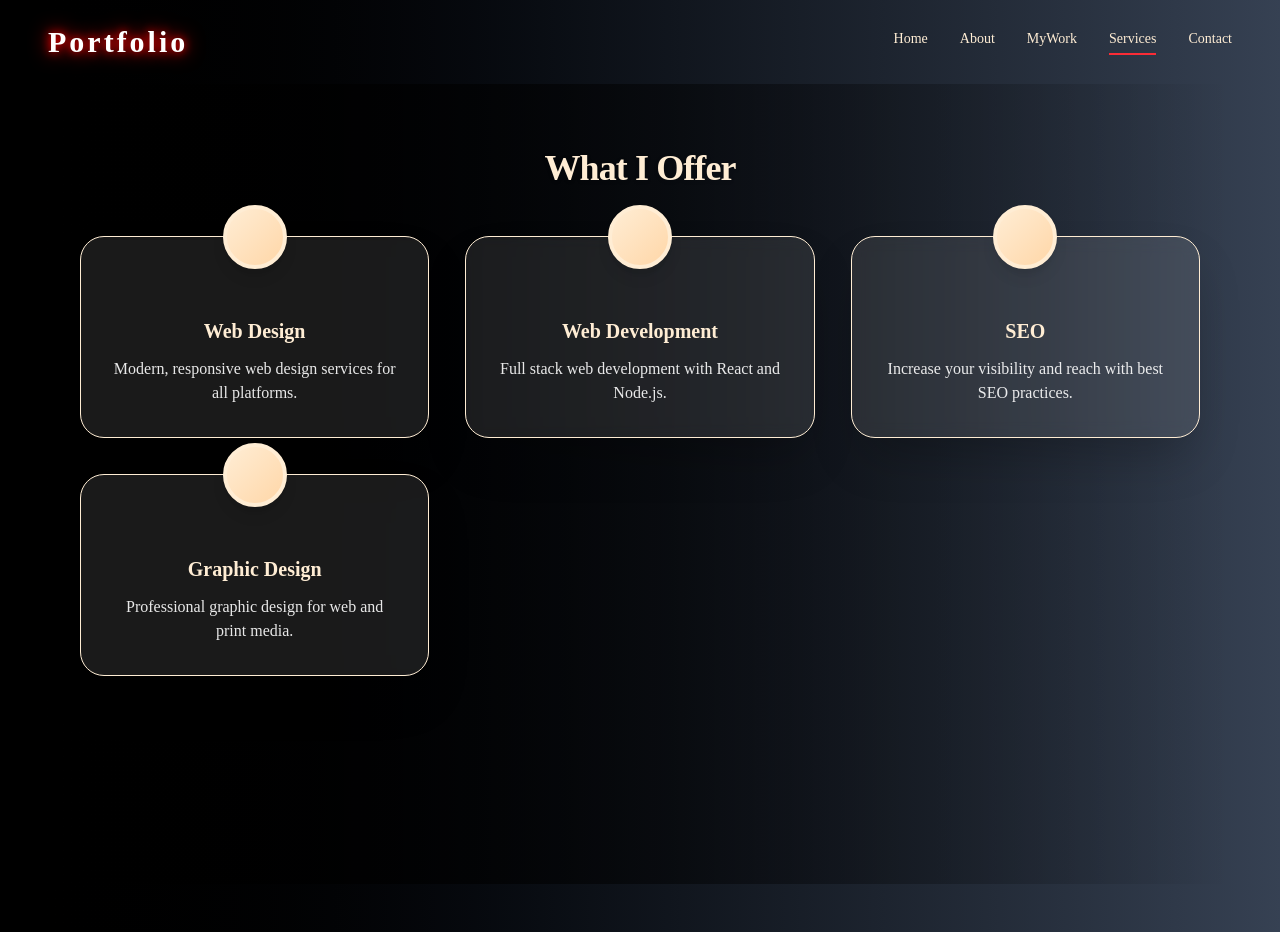
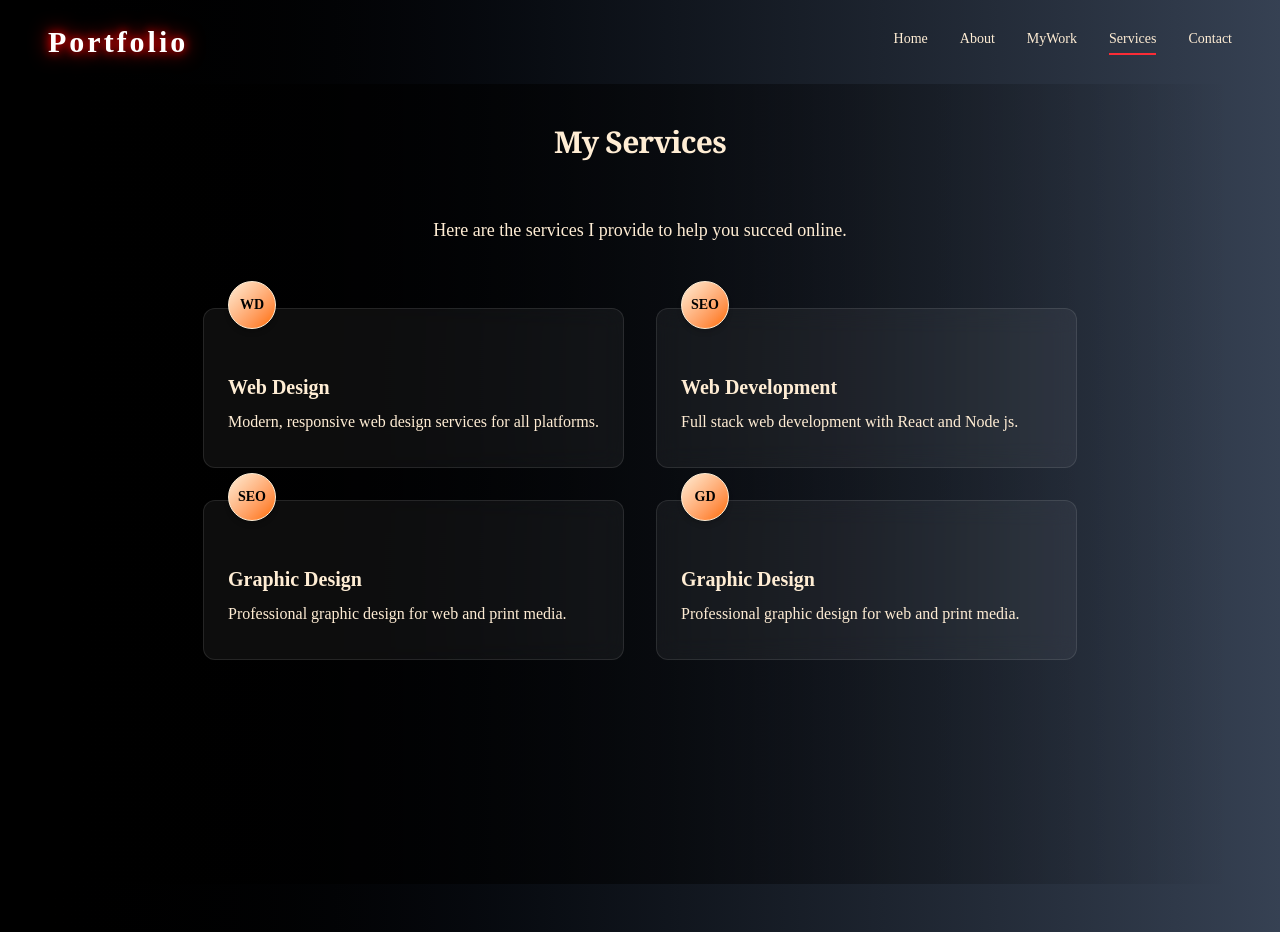
Before and after one commit to Segeramos/Crimson, a React (Vite) app: page /services in a window 1280 px wide. Built offline with nearby package versions, Linux system fonts and the light colour scheme.

Commit message:
improved servixe page

```diff
--- a/src/components/Projects.jsx
+++ b/src/components/Projects.jsx
@@ -406,9 +406,6 @@ const seoProjects = [
 }
 
 
-
-
-
 ];
 
 // ✅ Design Projects
--- a/src/components/Services.jsx
+++ b/src/components/Services.jsx
@@ -1,5 +1,28 @@
-import { services } from "../data";
 import { motion } from "framer-motion";
+
+// 👇 Included right in the file
+const services = [
+  {
+    badge: "WD",
+    title: "Web Design",
+    description: "Modern, responsive web design services for all platforms.",
+  },
+  {
+    badge: "SEO",
+    title: "Web Development",
+    description: "Full stack web development with React and Node js.",
+  },
+  {
+    badge: "SEO",
+    title: "Graphic Design",
+    description: "Professional graphic design for web and print media.",
+  },
+  {
+    badge: "GD",
+    title: "Graphic Design",
+    description: "Professional graphic design for web and print media.",
+  },
+];
 
 const containerVariants = {
   hidden: {},
@@ -11,7 +34,7 @@ const containerVariants = {
 };
 
 const cardVariants = {
-  hidden: { opacity: 0, y: 40, scale: 0.93 },
+  hidden: { opacity: 0, y: 40, scale: 0.95 },
   visible: {
     opacity: 1,
     y: 0,
@@ -19,7 +42,7 @@ const cardVariants = {
     transition: {
       duration: 0.7,
       type: "spring",
-      stiffness: 180,
+      stiffness: 160,
     },
   },
 };
@@ -27,44 +50,53 @@ const cardVariants = {
 const Services = () => {
   return (
     <motion.section
-      className="min-h-screen bg-gradient-to-r from-black py-16 px-4 sm:px-8 text-orange-100 relative"
+      className="min-h-screen flex flex-col bg-gradient-to-r from-black text-orange-100 font-['Karla']"
       initial="hidden"
       whileInView="visible"
       viewport={{ once: true, amount: 0.2 }}
     >
+      {/* Heading */}
       <motion.h2
-        className="text-4xl font-extrabold text-center mb-12 tracking-tight drop-shadow"
+        className="text-5xl md:text-3xl font-serif font-bold text-center mb-4 tracking-tight p-10"
         initial={{ opacity: 0, y: -50 }}
         animate={{ opacity: 1, y: 0 }}
         transition={{ duration: 0.8, delay: 0.2, type: "spring" }}
       >
-        What I Offer
+        My Services
       </motion.h2>
 
+      {/* Subheading */}
+      <motion.p
+        className="text-center text-orange-100 text-lg max-w-xl mx-auto mb-16"
+        initial={{ opacity: 0 }}
+        animate={{ opacity: 1 }}
+        transition={{ duration: 0.6, delay: 0.5 }}
+      >
+        Here are the services I provide to help you succed online.
+      </motion.p>
+
+      {/* Cards */}
       <motion.div
-        className="grid grid-cols-1 sm:grid-cols-2 lg:grid-cols-3 gap-9"
+        className="grid grid-cols-1 sm:grid-cols-2 lg:grid-cols-2 gap-8 max-w-6xl mx-auto"
         variants={containerVariants}
       >
         {services.map((serv, i) => (
           <motion.div
             key={i}
-            className="relative rounded-3xl shadow-2xl bg-white/10 backdrop-blur-sm border border-orange-100 flex flex-col items-center px-7 pt-12 pb-8 transition-transform hover:scale-105 hover:shadow-orange-500/40"
+            className="relative rounded-xl border border-white/10 bg-white/5 backdrop-blur-md px-6 pt-16 pb-8 transition-transform hover:scale-[1.02] hover:shadow-xl shadow-black/30"
             variants={cardVariants}
-            whileHover={{ y: -8 }}
+            whileHover={{ y: -6 }}
           >
-            <motion.div
-              className="absolute -top-8 left-1/2 -translate-x-1/2 bg-gradient-to-br from-orange-100 to-orange-200 rounded-full w-16 h-16 flex items-center justify-center shadow-lg border-4 border-orange-100"
-              whileHover={{ scale: 1.15 }}
-              transition={{ type: "spring", stiffness: 300 }}
-            >
-              {serv.icon && (
-                <span className="text-3xl text-white">{serv.icon}</span>
-              )}
-            </motion.div>
-            <h3 className="text-xl font-bold mt-8 mb-3 text-center">
-              {serv.title}
-            </h3>
-            <p className="text-base text-white/90 text-center">
+            {/* Badge */}
+            <div className="absolute -top-7 left-6 bg-gradient-to-br from-orange-100 to-orange-500 text-black font-semibold text-sm w-12 h-12 rounded-full flex items-center justify-center shadow-md border border-orange-100">
+              {serv.badge}
+            </div>
+
+            {/* Title */}
+            <h3 className="text-xl font-semibold text-orange-100 mb-2">{serv.title}</h3>
+
+            {/* Description */}
+            <p className="text-orange-100 text-base leading-relaxed">
               {serv.description}
             </p>
           </motion.div>
```
